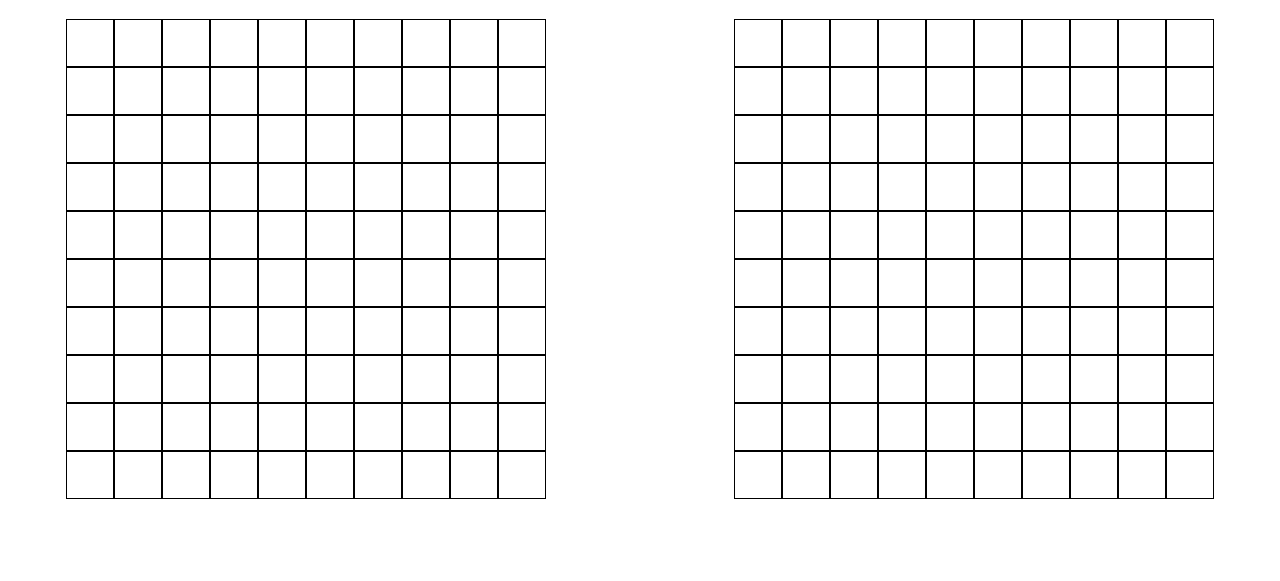
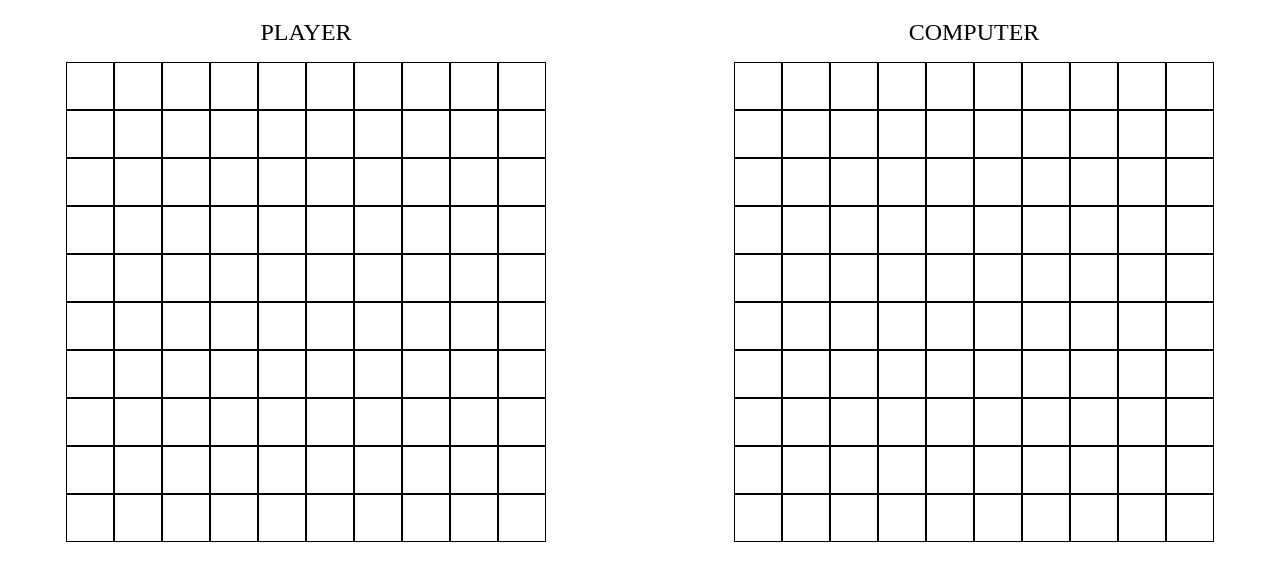
Before and after one commit to JackAgtual/battleship, a website built with webpack: page dist/index.html in a window 1280 px wide. Shown: the part 61-642 px from the top of the page. Built offline with nearby package versions, Linux system fonts and the light colour scheme.

Commit message:
Creating player and computer html grids

```diff
--- a/src/domController.js
+++ b/src/domController.js
@@ -5,8 +5,19 @@ export default function DomController() {
         const root = document.getElementById('root')
         const gameboardContainer = document.createElement('div')
         gameboardContainer.id = 'gamebaord-container'
+
+        gameboardContainer.append(_getTitleAndGrid('player'))
+        gameboardContainer.append(_getTitleAndGrid('computer'))
+
+        root.append(gameboardContainer)
+    }
+
+    const _getTitleAndGrid = gridName => {
+
+        // grid
         const grid = document.createElement('div')
-        grid.classList.add('gameboard')
+        grid.classList.add('gameboard-grid')
+        grid.id = `${gridName}-grid`
 
         for (let i = 0; i < _gridSize; i++) {
             for (let j = 0; j < _gridSize; j++) {
@@ -15,12 +26,18 @@ export default function DomController() {
                 grid.appendChild(gridElement)
             }
         }
-        grid.id = 'player-grid'
-        gameboardContainer.append(grid)
-        const enemyGrid = grid.cloneNode(true)
-        enemyGrid.id = 'enemy-grid'
-        gameboardContainer.append(enemyGrid)
-        root.append(gameboardContainer)
+
+        // title
+        const gridTitle = document.createElement('div')
+        gridTitle.classList.add('grid-title')
+        gridTitle.innerText = gridName.toUpperCase()
+
+        // grid and title
+        const gridAndTitle = document.createElement('div')
+        gridAndTitle.classList.add('grid-and-title')
+        gridAndTitle.append(gridTitle)
+        gridAndTitle.append(grid)
+        return gridAndTitle
     }
 
     return {
--- a/src/styles.css
+++ b/src/styles.css
@@ -11,7 +11,19 @@
     column-gap: calc(var(--element-size) * 1.5);
 }
 
-.gameboard {
+.grid-and-title {
+    display: flex;
+    flex-direction: column;
+    align-items: center;
+    justify-content: space-between;
+}
+
+.grid-title {
+    font-size: 1.5rem;
+    margin-bottom: 1rem;
+}
+
+.gameboard-grid {
     display: grid;
     grid-template-columns: repeat(var(--grid-size), var(--element-size));
     grid-template-rows: repeat(var(--grid-size), var(--element-size));
```
Also changed, not shown: dist/main.js.
